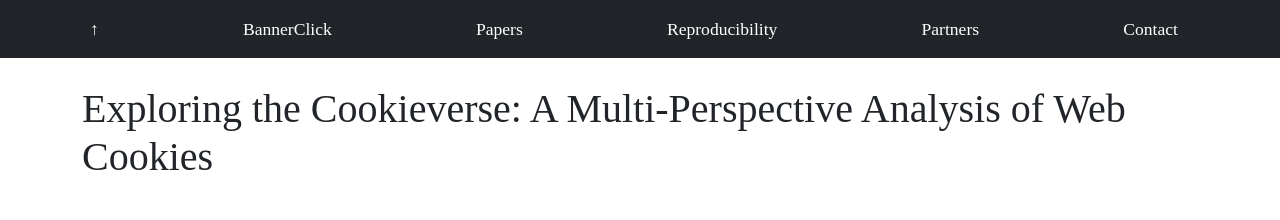
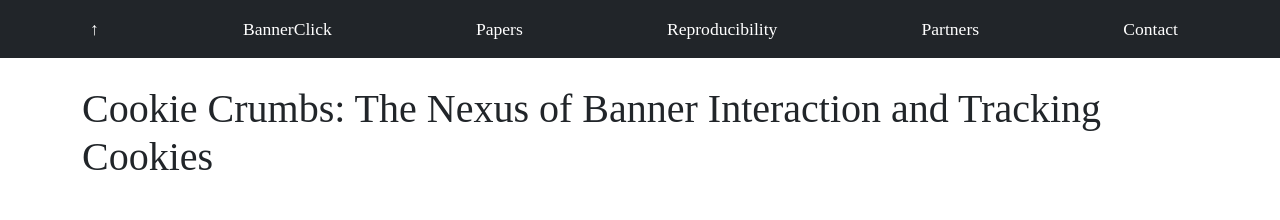
Before and after one commit to bannerclick/bannerclick.github.io, a plain HTML site: page index.html in a window 1280 px wide. Shown: the top 220 px of the page. Drawn offline with Linux system fonts and the light colour scheme.

Commit message:
Update index.html

```diff
--- a/index.html
+++ b/index.html
@@ -10,8 +10,7 @@
         <!-- Custom overrides -->
         <link rel="stylesheet" href="css/custom.css">
 
-        <title>From Cookie Banners to Cookie Paywalls: An Automated Analysis of Web
-            Cookies</title>
+        <title>Cookie Crumbs: The Nexus of Banner Interaction and Tracking Cookies</title>
     </head>
 
 
@@ -43,7 +42,7 @@
         <div class="container">
 
             <div id="home" style="padding-top: 3em">
-                <h1>Exploring the Cookieverse: A Multi-Perspective Analysis of Web Cookies</h1>
+                <h1>Cookie Crumbs: The Nexus of Banner Interaction and Tracking Cookies</h1>
 
                 <article class="px-4 py-2 row">
 
```
